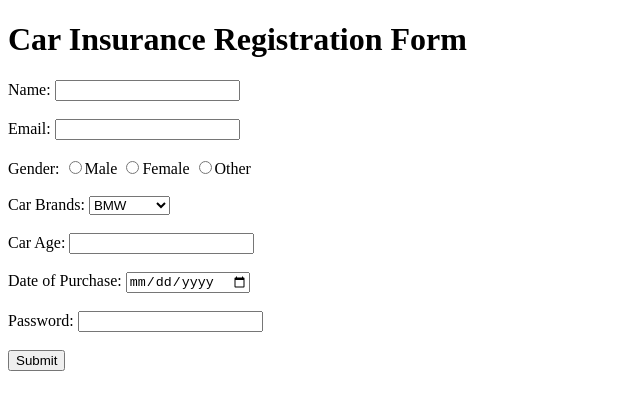
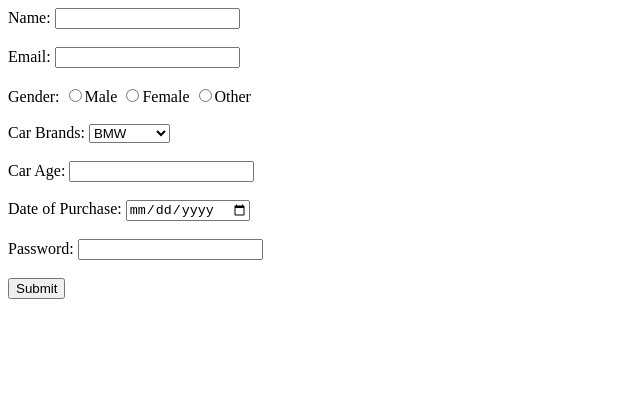
Before and after one commit to acciojob/car-insurance-form-Prajjwalajit15, a website: page main.html in a window 1280 px wide. Shown: the whole page, without its empty margins (0-640 px from the left). Drawn offline with Linux system fonts and the light colour scheme.

Commit message:
created a submission

```diff
--- a/main.html
+++ b/main.html
@@ -4,7 +4,6 @@
     <title>Car Insurance Registration Form</title>
 </head>
 <body>
-    <h1>Car Insurance Registration Form</h1>
 
     <form method="POST">
         <label for="name">Name:</label>
```
